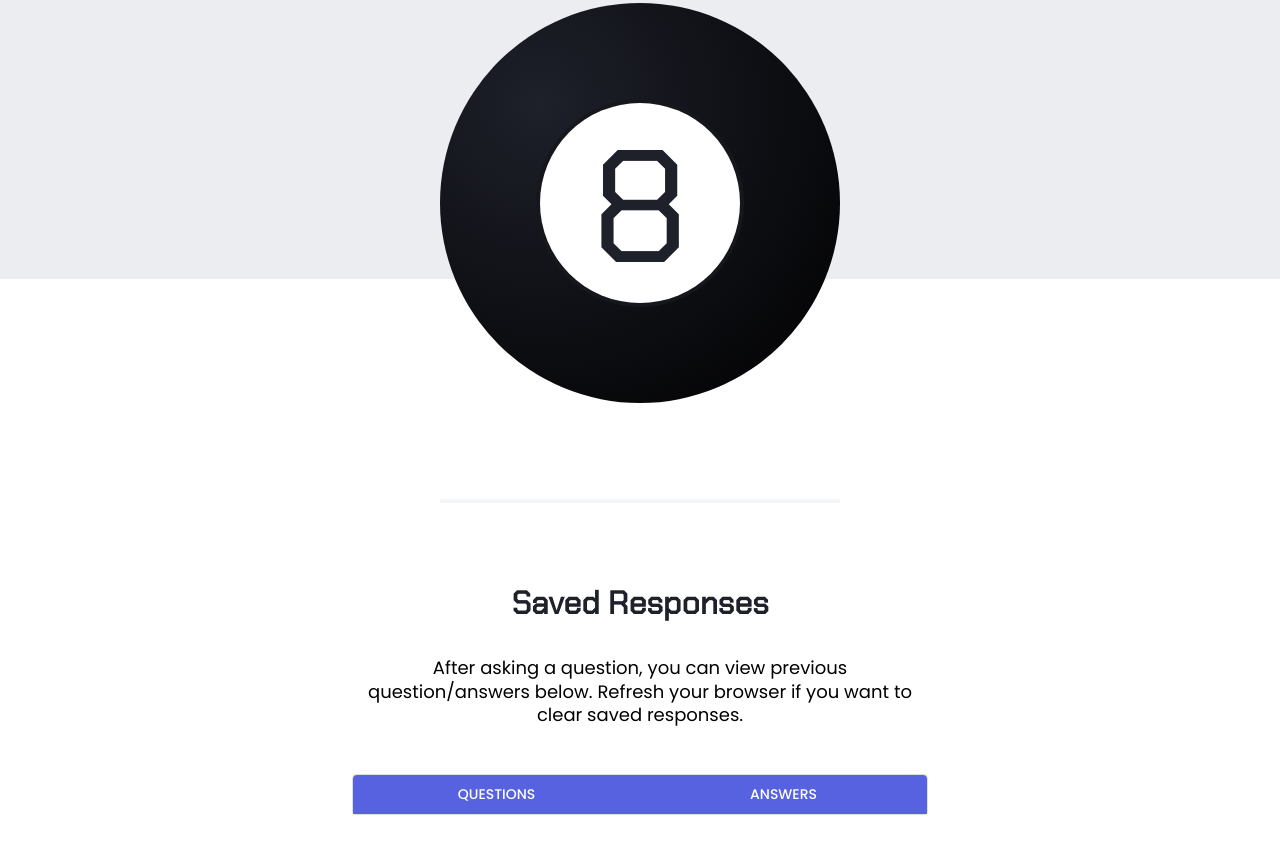
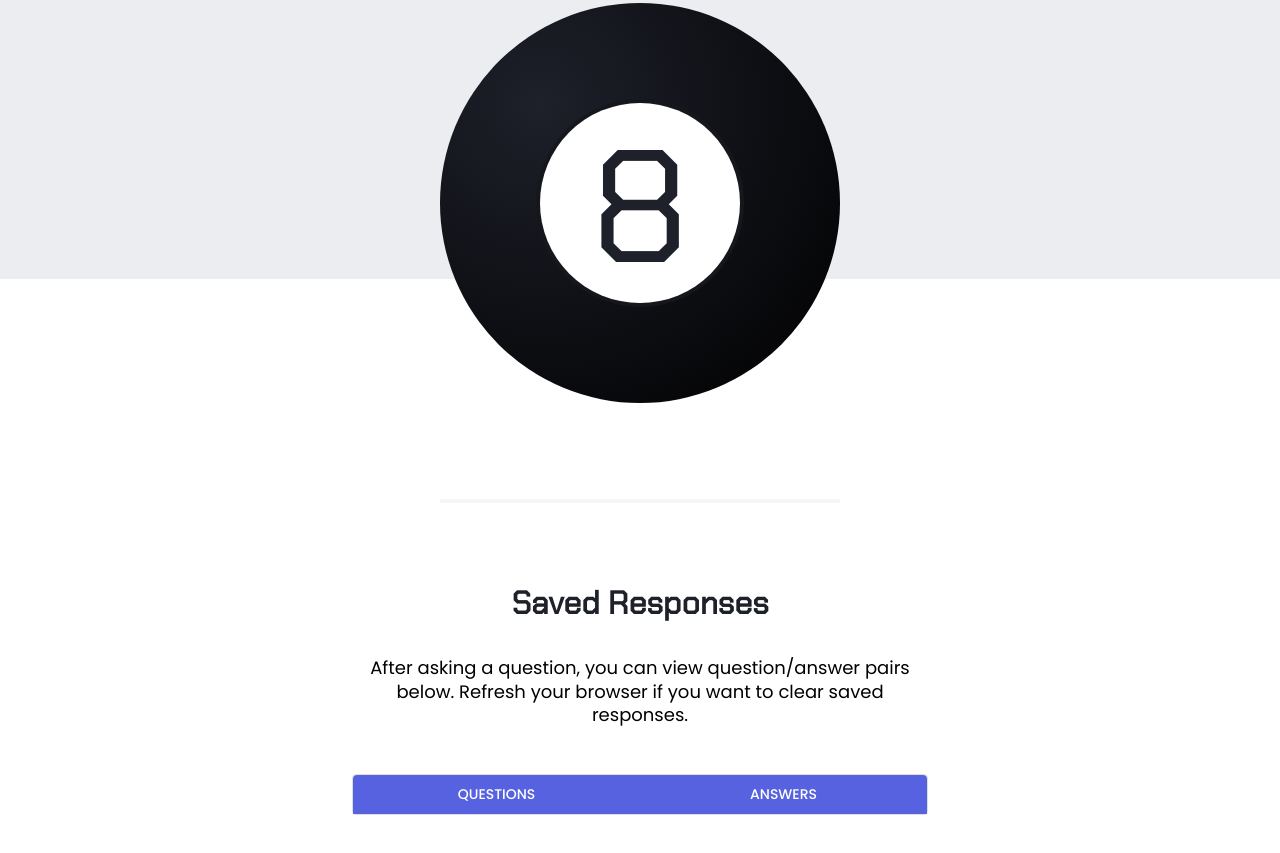
Before and after one commit to MSPayneII/foundations-capstone, a website: page client/index.html in a window 1280 px wide. Shown: the part 441-1294 px from the top of the page. Drawn offline with nearby package versions, Linux system fonts and the light colour scheme; no server answers.

Commit message:
updating html

```diff
--- a/client/index.html
+++ b/client/index.html
@@ -69,8 +69,8 @@
         <section class="saved-responses">
           <h2 class="response-ul-title">Saved Responses</h2>
           <p class="description">
-            After asking a question, you can view previous question/answers
-            below. Refresh your browser if you want to clear saved responses.
+            After asking a question, you can view question/answer pairs below.
+            Refresh your browser if you want to clear saved responses.
           </p>
 
           <div class="responses-container">
```
